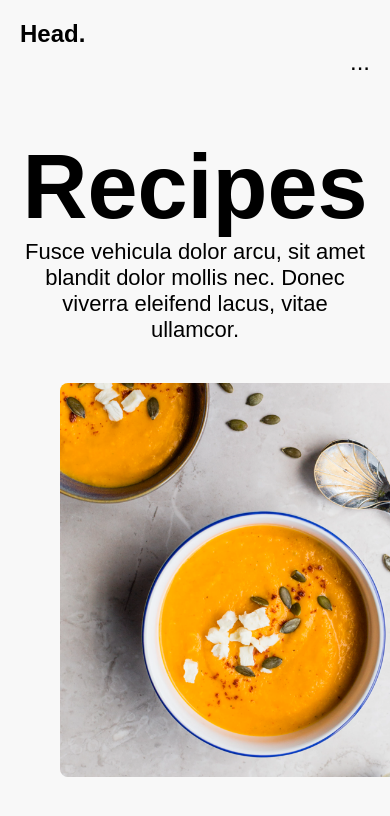
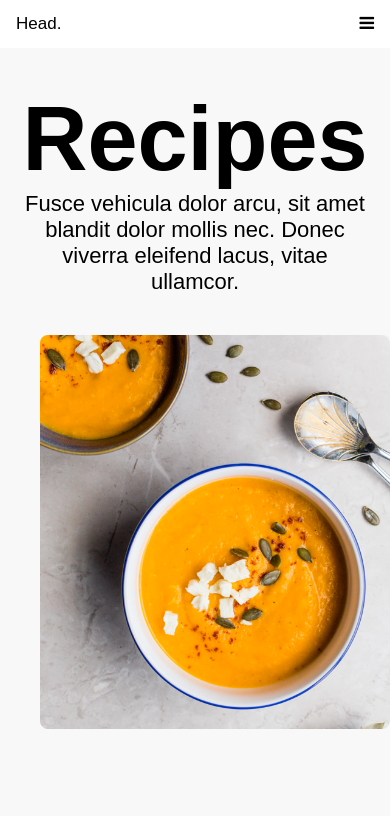
Before and after one commit to xOsitax/responsive-navar, a plain HTML site: page index.html in a window 390 px wide. Drawn offline with Linux system fonts and the light colour scheme.

Commit message:
update of navar
updated navar to be responsive and when open from mobil to show a icon that will display the nav

```diff
--- a/index.html
+++ b/index.html
@@ -11,21 +11,36 @@
     <meta name="author" content="Yessenia Carlos" />
     <title>Recipes</title>
     <link rel="stylesheet" href="styles/index.css" />
+    <link
+      rel="stylesheet"
+      href="https://cdnjs.cloudflare.com/ajax/libs/font-awesome/4.7.0/css/font-awesome.min.css"
+    />
   </head>
 
   <body>
     <header>
-      <div class="layout__header">
-        <h2 class="logo">Head.</h2>
+      <div class="topnav" id="responsivNav">
+        <nav>
+          <a href="#index" class="active">Head.</a>
+          <a href="#news">Works</a>
+          <a href="#contact">Service</a>
+          <a href="#about">Contacts</a>
+          <a href="javascript:void(0);" class="icon" onclick="myFunction()">
+            <i class="fa fa-bars"></i>
+          </a>
+        </nav>
       </div>
 
-      <nav class="nav">
-        <ul class="nav__list">
-          <li class="nav__li"><a class="nav__link" href="#">Works</a></li>
-          <li class="nav__li"><a class="nav__link" href="#">Services</a></li>
-          <li class="nav__li"><a class="nav__link" href="#">Contacts</a></li>
-        </ul>
-      </nav>
+      <script>
+        function myFunction() {
+          var x = document.getElementById("responsivNav");
+          if (x.className === "topnav") {
+            x.className += " responsive";
+          } else {
+            x.className = "topnav";
+          }
+        }
+      </script>
     </header>
 
     <main>
--- a/styles/index.css
+++ b/styles/index.css
@@ -9,45 +9,11 @@ body {
   background: #f8f8f8;
 }
 
-header {
-  padding: 20px;
-}
-
-.nav {
-  display: flex;
-  justify-content: flex-end;
-}
-
-.nav__list {
-  list-style: none;
-  display: flex;
-  gap: 20px;
-}
-
-.nav__li {
-  font-size: 18px;
-}
-
-.nav__link {
-  text-decoration: none;
-  color: black;
-}
 .main__heading {
   font-size: 90px;
 }
 .main__p {
   font-size: 22px;
-}
-@media (max-width: 600px) {
-  .nav__list {
-    display: none;
-  }
-
-  .nav::after {
-    content: "...";
-    font-size: 24px;
-    cursor: pointer;
-  }
 }
 
 .layout__main {
@@ -74,6 +40,66 @@ header {
   }
 
   .image-container {
+    display: flex;
+    justify-content: center;
+    flex-wrap: wrap;
     margin-top: 20px;
   }
 }
+
+.topnav {
+  overflow: hidden;
+  background-color: white;
+}
+
+.topnav a {
+  float: left;
+  display: block;
+  color: #f2f2f2;
+  text-align: center;
+  padding: 14px 16px;
+  text-decoration: none;
+  font-size: 17px;
+}
+
+.topnav a:hover {
+  background-color: #ddd;
+  color: orange;
+}
+
+.topnav a.active {
+  background-color: white;
+  color: black;
+}
+.topnav a {
+  color: black;
+}
+.topnav .icon {
+  display: none;
+}
+
+@media screen and (max-width: 600px) {
+  .topnav a:not(:first-child) {
+    display: none;
+  }
+  .topnav a.icon {
+    float: right;
+    display: block;
+  }
+}
+
+@media screen and (max-width: 600px) {
+  .topnav.responsive {
+    position: relative;
+  }
+  .topnav.responsive .icon {
+    position: absolute;
+    right: 0;
+    top: 0;
+  }
+  .topnav.responsive a {
+    float: none;
+    display: block;
+    text-align: left;
+  }
+}
```
